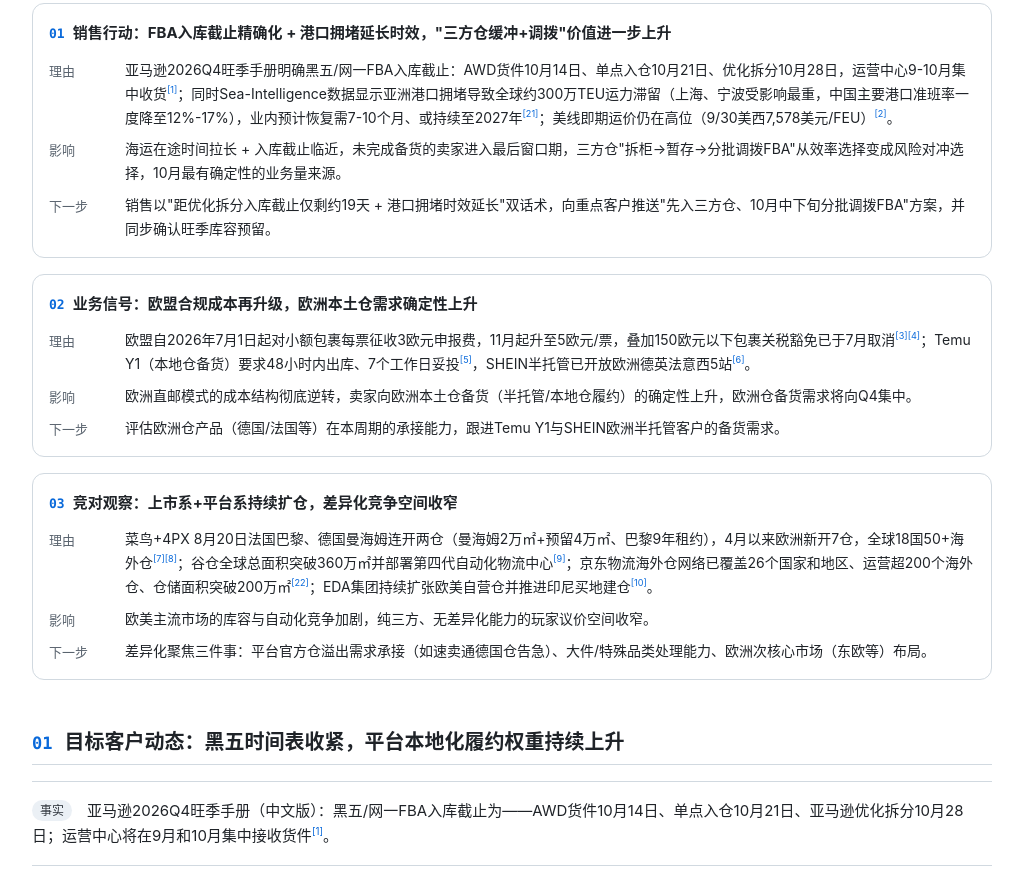
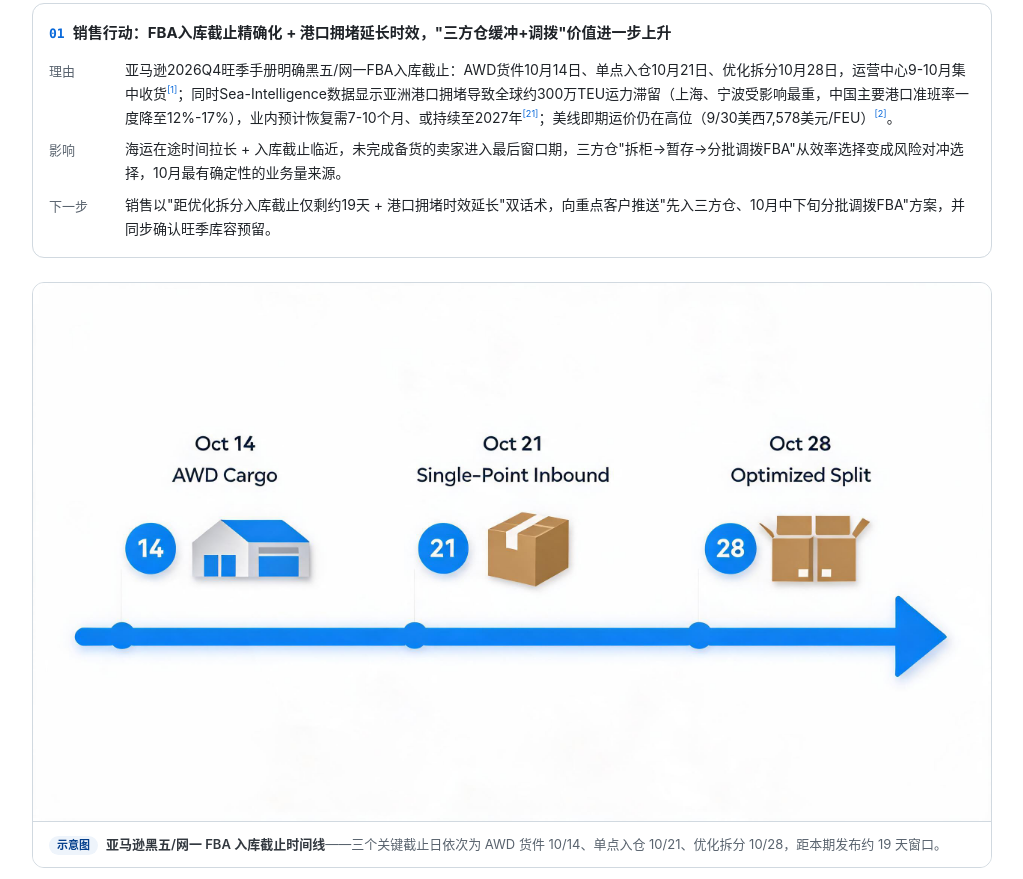
Before and after one commit to Frida-Jane/OW-INFO, a plain HTML site: page issues/issue-2026-41.html in a window 1280 px wide. Shown: the part 781-1660 px from the top of the page, without its empty margins (128-1151 px from the left). Drawn offline with Linux system fonts and the light colour scheme.

Commit message:
feat: 简报支持多媒体展示——配图figure/figcaption+视频嵌入样式，第41期嵌入两张AI示意图（FBA时间线+港口拥堵），SPA路径修正

```diff
--- a/issues/issue-2026-41.html
+++ b/issues/issue-2026-41.html
@@ -335,6 +335,53 @@
     sup { line-height: 0; }
     sup a { color: var(--accent); text-decoration: none; font-size: 0.78em; }
 
+    /* === Figure / 配图 / 视频嵌入 === */
+    figure {
+      margin: var(--space-5) 0;
+      border: 1px solid var(--page-border);
+      border-radius: var(--radius-lg);
+      overflow: hidden;
+      background: var(--page-surface);
+    }
+    figure > img,
+    figure > video {
+      display: block;
+      width: 100%;
+      height: auto;
+    }
+    figure figcaption {
+      padding: var(--space-3) var(--space-4);
+      font-size: 13px;
+      color: var(--page-text-muted);
+      line-height: 1.6;
+      border-top: 1px solid var(--page-border);
+      background: var(--page-bg);
+    }
+    figure figcaption strong { color: var(--page-text-secondary); font-weight: 600; }
+    .fig-label {
+      display: inline-block;
+      padding: 1px var(--space-2);
+      border-radius: var(--radius-pill);
+      font-size: 11px;
+      font-weight: 600;
+      background: var(--page-brand-soft);
+      color: var(--page-brand-active);
+      margin-right: var(--space-2);
+      vertical-align: 0.08em;
+    }
+    .video-frame {
+      position: relative;
+      width: 100%;
+      padding-bottom: 56.25%;
+      background: #000;
+    }
+    .video-frame iframe {
+      position: absolute;
+      top: 0; left: 0;
+      width: 100%; height: 100%;
+      border: 0;
+    }
+
     /* === Responsive === */
     @media (max-width: 768px) {
       body { padding: 1rem 0; font-size: 14px; }
@@ -453,6 +500,11 @@
             </dl>
           </div>
 
+          <figure>
+            <img src="../images/fba-deadline-timeline.jpg" alt="亚马逊黑五/网一FBA入库截止时间线：AWD 10/14、单点入仓 10/21、优化拆分 10/28" loading="lazy">
+            <figcaption><span class="fig-label">示意图</span><strong>亚马逊黑五/网一 FBA 入库截止时间线</strong>——三个关键截止日依次为 AWD 货件 10/14、单点入仓 10/21、优化拆分 10/28，距本期发布约 19 天窗口。</figcaption>
+          </figure>
+
           <div class="rec">
             <h4><span class="rec-no">02</span>业务信号：欧盟合规成本再升级，欧洲本土仓需求确定性上升</h4>
             <dl>
@@ -498,6 +550,11 @@
               <p class="fact-text"><span class="tag tag--fact">事实</span>　NRF港口追踪（10月8日更新）：美国9月港口进口预测下调至228万TEU（同比+8.2%），10月上调至225万TEU（+8.5%），11月200万TEU（-1%）、12月202万TEU（+0.6%），旺季延长至四季度<sup><a href="#cite-19">[19]</a></sup><sup><a href="#cite-20">[20]</a></sup>。</p>
             </div>
           </div>
+
+          <figure>
+            <img src="../images/port-congestion-map.jpg" alt="亚洲港口拥堵示意图：上海、宁波主要港口拥堵，全球约300万TEU运力滞留" loading="lazy">
+            <figcaption><span class="fig-label">示意图</span><strong>亚洲港口拥堵与运力滞留</strong>——上海、宁波主要港口拥堵导致全球约 300 万 TEU 运力滞留，美西、欧洲航线延迟，预计恢复需 7-10 个月。</figcaption>
+          </figure>
 
           <div class="judge">
             <div class="judge-title">我们的判断</div>
```
Also changed, not shown: index.html (+51 -0 lines), images/fba-deadline-timeline.jpg (added), images/port-congestion-map.jpg (added).
